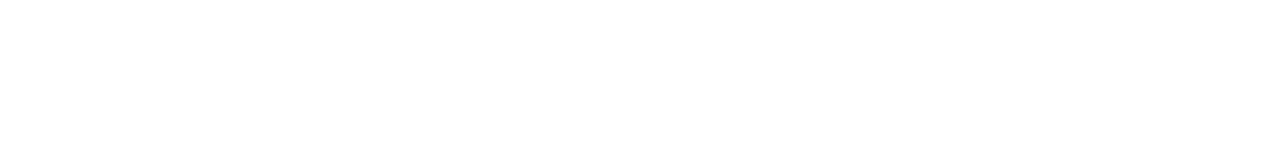
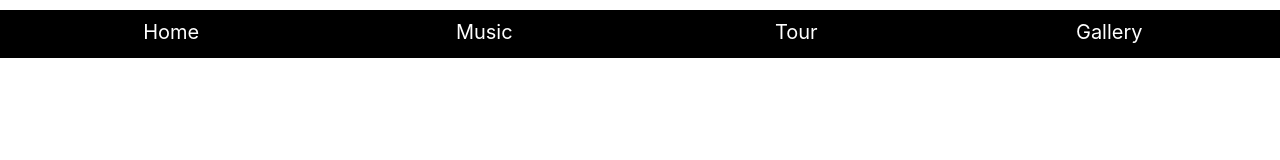
Before and after one commit to darhewitt/band-project, a plain HTML site: page index.html in a window 1280 px wide. Drawn offline with nearby package versions, Linux system fonts and the light colour scheme.

Commit message:
Added basic nav bar and style.css

```diff
--- /dev/null
+++ b/assets/css/style.css
@@ -0,0 +1,49 @@
+body {
+    background-color: #ffffff;
+}
+
+
+/*-----------------------------Nav Bar*/
+
+nav {
+    background-color: #000000;
+    min-height: 20px;
+    margin-top: 10px;
+    margin-bottom: 10px;
+}
+
+
+.list-inline-item:not(:last-child) {
+    margin: 0;
+
+}
+
+.menucontainer {
+    font-size: 0;
+}
+
+#nav li {
+    font-size: 20px;
+    padding: 7px;
+}
+
+.menuitem {
+    height: 30px;
+    text-align: center;
+    padding: 0;
+}
+
+.menuitem a {
+    width: 100%;
+    text-decoration: none;
+    color: #fff;
+    height: 40px;
+}
+
+/*-----------------------------Hover.css*/
+
+a.hvr-sweep-to-bottom::before {
+    background: #ffffff;
+    color: #000000;
+    height: 40px;
+}
--- a/index.html
+++ b/index.html
@@ -1,12 +1,61 @@
 <!DOCTYPE html>
 <html lang="en">
+
 <head>
     <meta charset="UTF-8">
     <meta name="viewport" content="width=device-width, initial-scale=1.0">
     <meta http-equiv="X-UA-Compatible" content="ie=edge">
-    <title>Document</title>
+    <link rel="stylesheet" href="https://stackpath.bootstrapcdn.com/bootstrap/4.3.1/css/bootstrap.min.css" type="text/css" />
+    <link rel="stylesheet" href="https://stackpath.bootstrapcdn.com/font-awesome/4.7.0/css/font-awesome.min.css" type="text/css" />
+    <link rel="stylesheet" href="https://cdnjs.cloudflare.com/ajax/libs/hover.css/2.3.1/css/hover-min.css" type="text/css" />
+    <link rel="stylesheet" href="assets/css/style.css" type="text/css" />
+    <title>Radiohead</title>
 </head>
+
 <body>
+    <header>
+        <nav class="container-fluid">
+            <div class="row">
+                <div class="col-md-12">
+                    <ul id="nav" class="list-inline menucontainer">
+                        <li class="col-3 list-inline-item menuitem">
+                            <a href="index.html" class="hvr-sweep-to-bottom"><span>Home</span></a>
+                        </li>
+                        <li class="col-3 list-inline-item menuitem">
+                            <a href="index.html" class="hvr-sweep-to-bottom"><span>Music</span></a>
+                        </li>
+                        <li class="col-3 list-inline-item menuitem">
+                            <a href="index.html" class="hvr-sweep-to-bottom"></i><span>Tour</span></a>
+                        </li>
+                        <li class="col-3 list-inline-item menuitem">
+                            <a href="index.html" class="hvr-sweep-to-bottom"><span>Gallery</span></a>
+                        </li>
+                    </ul>
+                </div>
+            </div>
+        </nav>
+    </header>
+
+    <section id="music">
+
+    </section>
+
+    <section id="albums">
+
+    </section>
+
+    <section id="tour">
+
+    </section>
+
+    <section id="gallary">
+
+    </section>
+
+    <footer>
+
+    </footer>
 
 </body>
+
 </html>
```
